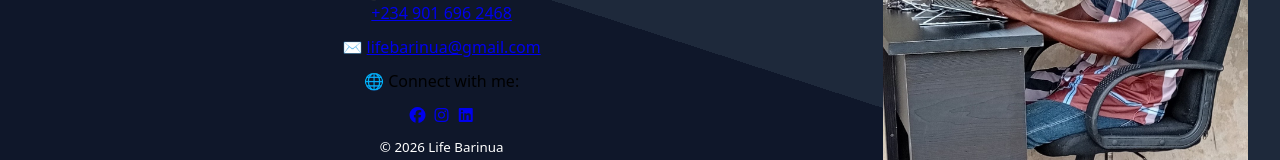
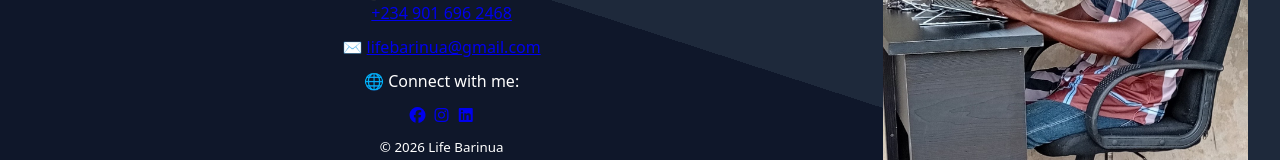
Before and after one commit to Lifebarinua/portfolio-project, a website built with webpack: page src/index.html in a window 1280 px wide. Shown: the part 1740-1900 px from the top of the page. Built offline with nearby package versions, Linux system fonts and the light colour scheme.

Commit message:
Update portfolio

```diff
--- a/package.json
+++ b/package.json
@@ -2,7 +2,7 @@
   "name": "portfolio-project",
   "version": "1.0.0",
   "private": true,
-  "homepage": "https://lifebarinua.github.io/portfolio-project",
+  "homepage": "https://Lifebarinua.github.io/portfolio-project",
   "scripts": {
     "start": "webpack serve --open --mode development",
     "build": "webpack --mode production",
--- a/src/components/footer.html
+++ b/src/components/footer.html
@@ -12,7 +12,7 @@
 
       <p>✉️ <a href="mailto:lifebarinua@gmail.com">lifebarinua@gmail.com</a></p>
 
-      <p>🌐 Connect with me:</p>
+      <p class="white">🌐 Connect with me:</p>
       <div class="social-links">
         <a href="https://web.facebook.com/lifebarinua" target="_blank"><i class="fab fa-facebook"></i></a>
         <a href="https://www.instagram.com/life_barinua" target="_blank"><i class="fab fa-instagram"></i></a>
```
